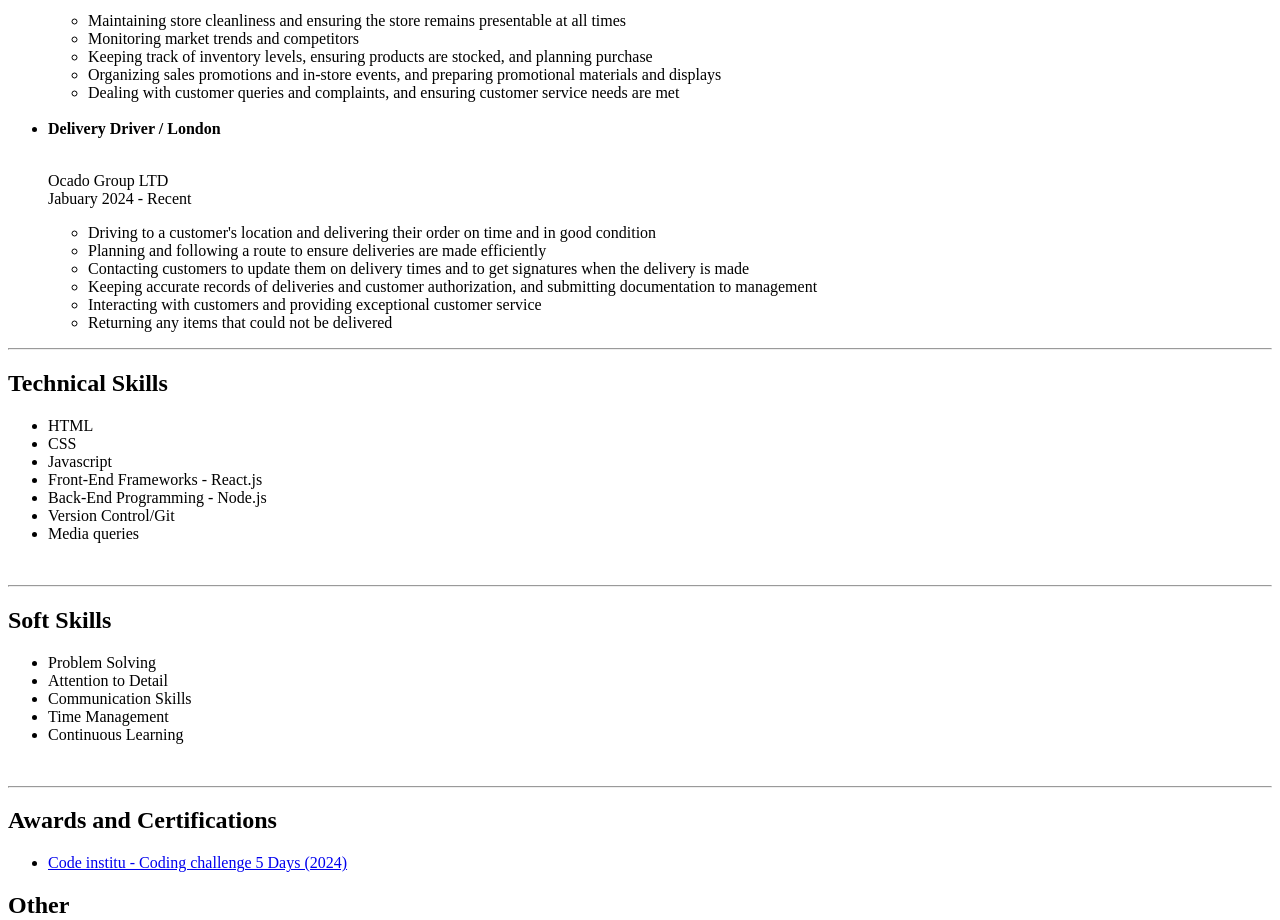
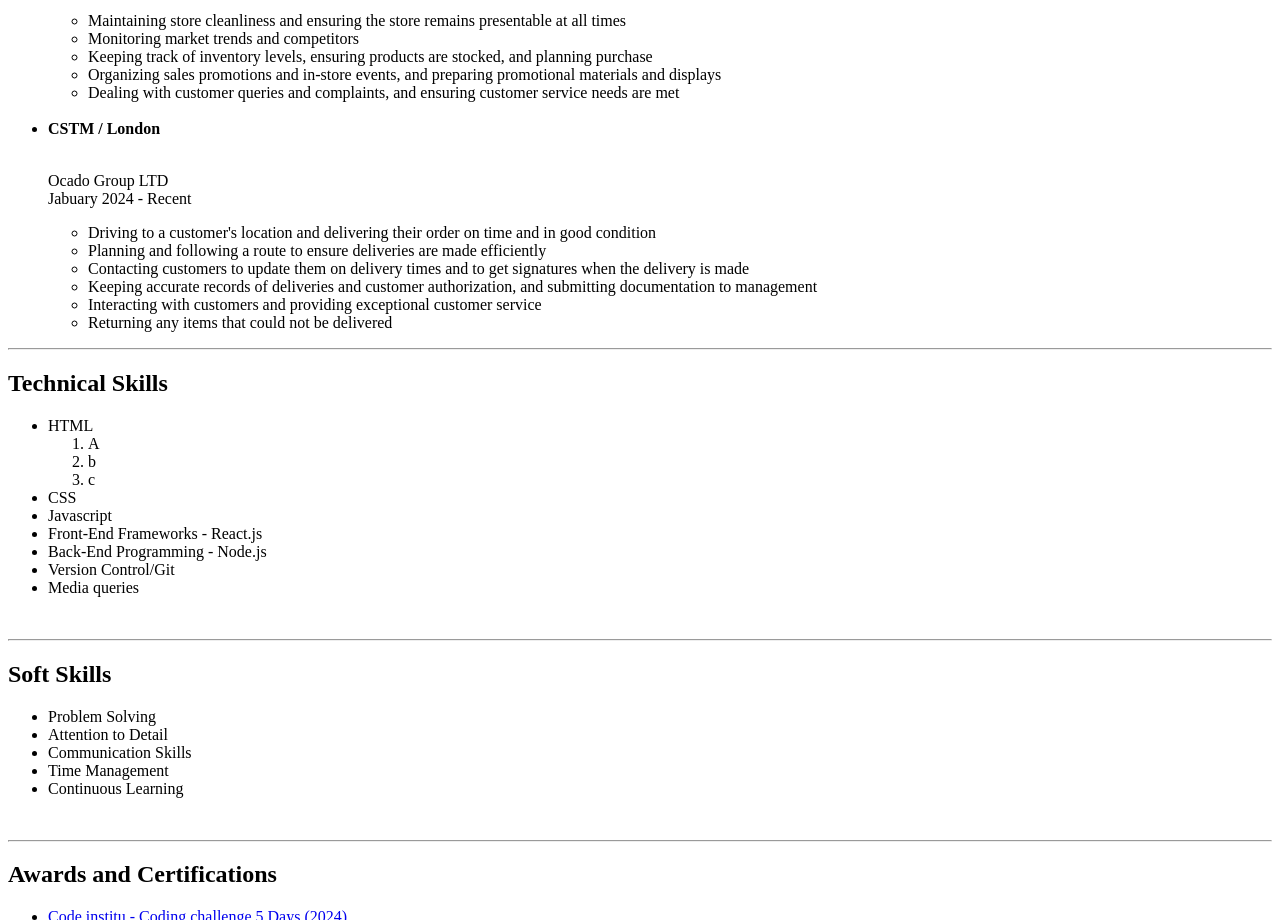
Before and after one commit to KamilOzkayhan/Kamil-s-CV-, a plain HTML site: page index.html in a window 1280 px wide. Shown: the part 1240-2160 px from the top of the page. Drawn offline with Linux system fonts and the light colour scheme.

Commit message:
Add files via upload

```diff
--- a/index.html
+++ b/index.html
@@ -69,7 +69,7 @@
                 <li>Dealing with customer queries and complaints, and ensuring customer service needs are met</li>
             </ul><br>
 
-        <li><b>Delivery Driver / London </b></li><br>
+        <li><b>CSTM / London </b></li><br>
         <p> Ocado Group LTD<br>
             Jabuary 2024 - Recent
         </p>
@@ -86,6 +86,14 @@
     <h2>Technical Skills</h2>
         <ul>
             <li>HTML</li><!-- Link ekle projelerini-->
+            <ol>
+                <li>A
+                <li>b
+                <li>c
+
+                </li>
+                </li>
+            </ol>
             <li>CSS</li><!-- Link ekle projelerini-->
             <li>Javascript</li><!-- Link ekle projelerini-->
             <li>Front-End Frameworks - React.js</li><!-- Link ekle projelerini-->
```
